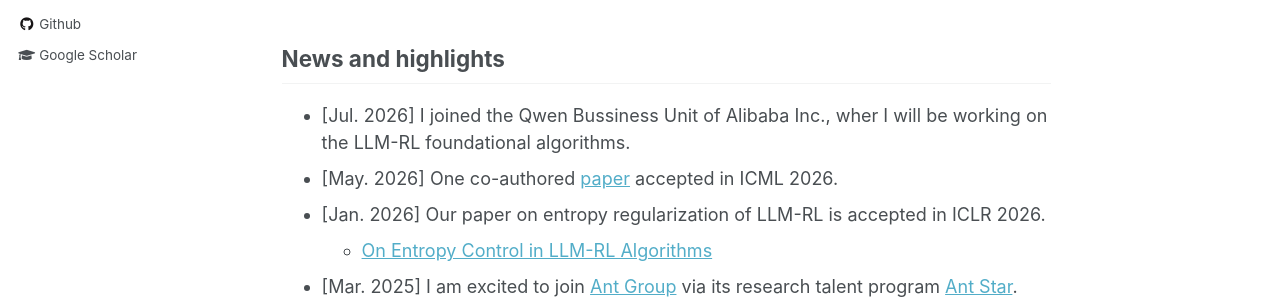
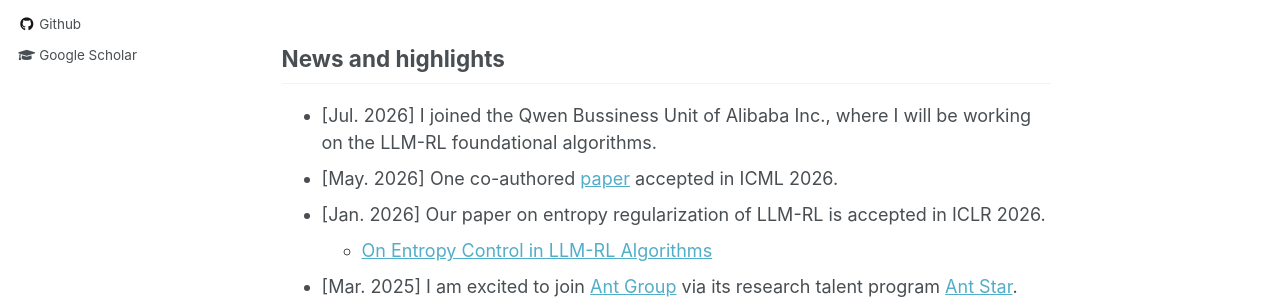
Before and after one commit to hanshen95/hanshen95.github.io, a Jekyll site: the page built from _pages/about.md, in a window 1280 px wide and 900 px high. Shown: the part 422-721 px from the top of the window. Built offline with Jekyll 4.4.1, drawn with Linux system fonts in a browser that asks for light colours; some of the changed text lies outside the part shown.

Commit message:
Update about.md

```diff
--- a/_pages/about.md
+++ b/_pages/about.md
@@ -19,7 +19,7 @@
 
 
 ## News and highlights
-* [Jul. 2026] I joined the Qwen Bussiness Unit of Alibaba Inc., wher I will be working on the LLM-RL foundational algorithms.
+* [Jul. 2026] I joined the Qwen Bussiness Unit of Alibaba Inc., where I will be working on the LLM-RL foundational algorithms.
 * [May. 2026] One co-authored [paper](https://arxiv.org/abs/2602.11824) accepted in ICML 2026.
 * [Jan. 2026] Our paper on entropy regularization of LLM-RL is accepted in ICLR 2026.
   * [On Entropy Control in LLM-RL Algorithms](https://arxiv.org/abs/2509.03493)
```
Also changed, not shown: other parts of _pages/about.md (+1 -1 lines).
